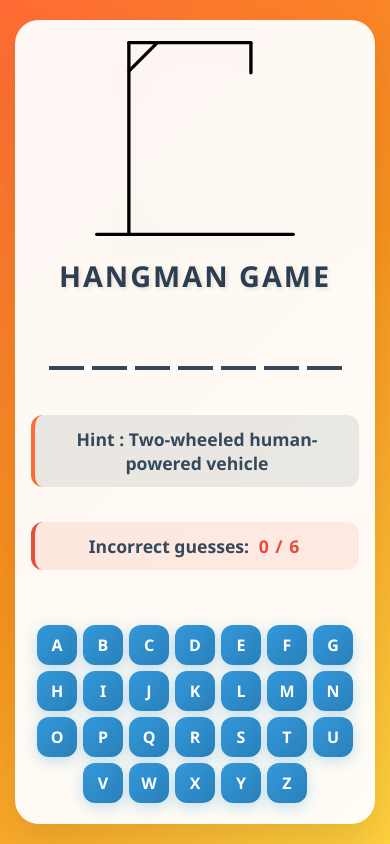
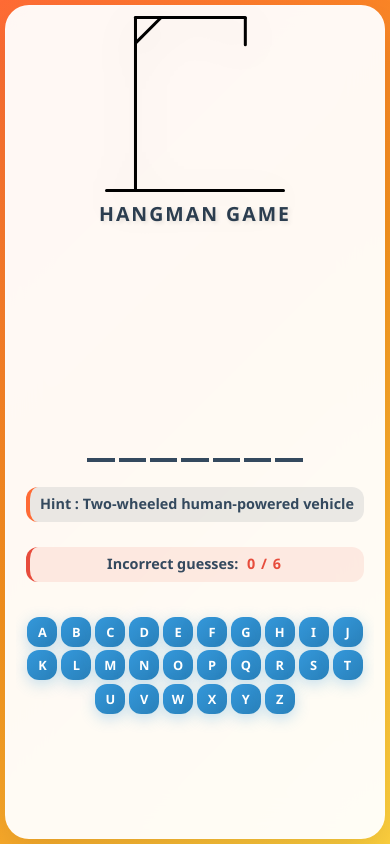
Before and after one commit to samer-svg/Hangman-Game, a plain HTML site: page index.html in a window 390 px wide. Drawn offline with Linux system fonts and the light colour scheme.

Commit message:
Update style.css

```diff
--- a/style.css
+++ b/style.css
@@ -11,10 +11,12 @@ body {
   justify-content: center;
   align-items: center;
   min-height: 100vh;
+  height: 100vh;
+  max-height: 100vh;
   background: linear-gradient(135deg, #ff6b35 0%, #f7931e 50%, #ffd23f 100%);
-  padding: 20px;
+  padding: 10px;
   position: relative;
-  overflow-x: hidden;
+  overflow: hidden;
 }
 
 body::before {
@@ -35,14 +37,16 @@ body::before {
   backdrop-filter: blur(20px);
   max-width: 1000px;
   width: 100%;
-  min-height: 600px;
-  gap: 40px;
-  padding: 40px;
+  height: 100%;
+  max-height: 95vh;
+  gap: clamp(20px, 4vw, 40px);
+  padding: clamp(20px, 3vw, 40px);
   border-radius: 24px;
   box-shadow: 0 20px 40px rgba(0, 0, 0, 0.1);
   border: 1px solid rgba(255, 255, 255, 0.2);
   position: relative;
   z-index: 1;
+  overflow: hidden;
 }
 
 .hangman-box {
@@ -51,23 +55,27 @@ body::before {
   display: flex;
   flex-direction: column;
   align-items: center;
-  gap: 20px;
+  gap: clamp(10px, 2vw, 20px);
+  min-height: 0;
 }
 
 .hangman-box h2 {
-  font-size: 2.5rem;
+  font-size: clamp(1.5rem, 4vw, 2.5rem);
   font-weight: 700;
   color: #2c3e50;
   text-transform: uppercase;
   letter-spacing: 2px;
   margin-bottom: 10px;
   text-shadow: 2px 2px 4px rgba(0, 0, 0, 0.1);
+  line-height: 1.2;
 }
 
 .hangman-box img {
-  max-width: 300px;
+  max-width: min(300px, 40vw);
   width: 100%;
   height: auto;
+  max-height: 40vh;
+  object-fit: contain;
   filter: drop-shadow(0 10px 20px rgba(0, 0, 0, 0.1));
   transition: transform 0.3s ease, opacity 0.3s ease;
 }
@@ -78,28 +86,30 @@ body::before {
 
 .game-box {
   flex: 1;
-  padding: 20px;
+  padding: clamp(10px, 2vw, 20px);
   display: flex;
   flex-direction: column;
-  gap: 30px;
+  gap: clamp(15px, 3vw, 30px);
+  min-height: 0;
+  overflow-y: auto;
 }
 
 .word-display {
   display: flex;
-  gap: 12px;
+  gap: clamp(6px, 1.5vw, 12px);
   list-style: none;
   align-items: center;
   justify-content: center;
   flex-wrap: wrap;
-  margin-bottom: 20px;
+  margin-bottom: clamp(10px, 2vw, 20px);
 }
 
 .word-display .letter {
-  font-size: 2.5rem;
+  font-size: clamp(1.5rem, 4vw, 2.5rem);
   font-weight: 700;
   text-align: center;
-  width: 50px;
-  height: 60px;
+  width: clamp(30px, 8vw, 50px);
+  height: clamp(40px, 10vw, 60px);
   border-bottom: 4px solid #34495e;
   display: flex;
   align-items: center;
@@ -128,14 +138,15 @@ body::before {
 
 .game-box h4 {
   text-align: center;
-  font-size: 1.3rem;
+  font-size: clamp(1rem, 2.5vw, 1.3rem);
   font-weight: 600;
   color: #34495e;
   margin-bottom: 10px;
-  padding: 15px;
+  padding: clamp(10px, 2vw, 15px);
   background: rgba(52, 73, 94, 0.1);
   border-radius: 12px;
   border-left: 4px solid #ff6b35;
+  line-height: 1.3;
 }
 
 .game-box .guesses-text {
@@ -152,18 +163,18 @@ body::before {
 
 .keyboard {
   display: flex;
-  gap: 8px;
+  gap: clamp(4px, 1vw, 8px);
   flex-wrap: wrap;
   justify-content: center;
   align-items: center;
-  margin-top: 20px;
+  margin-top: clamp(10px, 2vw, 20px);
 }
 
 .keyboard button {
-  width: 50px;
-  height: 50px;
+  width: clamp(35px, 8vw, 50px);
+  height: clamp(35px, 8vw, 50px);
   padding: 0;
-  font-size: 1.2rem;
+  font-size: clamp(0.9rem, 2.5vw, 1.2rem);
   font-weight: 600;
   background: linear-gradient(135deg, #3498db 0%, #2980b9 100%);
   color: white;
@@ -214,11 +225,11 @@ body::before {
 
 .game-model .content {
   background: white;
-  max-width: 500px;
+  max-width: min(500px, 90vw);
   width: 90%;
   text-align: center;
   border-radius: 24px;
-  padding: 40px;
+  padding: clamp(20px, 4vw, 40px);
   box-shadow: 0 25px 50px rgba(0, 0, 0, 0.2);
   transform: scale(0.8);
   transition: transform 0.4s cubic-bezier(0.4, 0, 0.2, 1);
@@ -230,21 +241,22 @@ body::before {
 }
 
 .game-model img {
-  max-width: 150px;
+  max-width: min(150px, 30vw);
   margin-bottom: 20px;
   border-radius: 12px;
   box-shadow: 0 10px 20px rgba(0, 0, 0, 0.1);
 }
 
 .game-model h4 {
-  font-size: 2rem;
+  font-size: clamp(1.5rem, 4vw, 2rem);
   font-weight: 700;
   color: #2c3e50;
   margin-bottom: 15px;
+  line-height: 1.2;
 }
 
 .game-model p {
-  font-size: 1.3rem;
+  font-size: clamp(1rem, 2.5vw, 1.3rem);
   margin: 20px 0 30px;
   font-weight: 500;
   color: #34495e;
@@ -259,8 +271,8 @@ body::before {
 }
 
 .game-model button {
-  padding: 15px 30px;
-  font-size: 1.1rem;
+  padding: clamp(12px, 2.5vw, 15px) clamp(20px, 4vw, 30px);
+  font-size: clamp(0.9rem, 2.5vw, 1.1rem);
   font-weight: 600;
   background: linear-gradient(135deg, #ff6b35 0%, #f7931e 100%);
   color: white;
@@ -282,108 +294,127 @@ body::before {
 /* Responsive Design */
 @media (max-width: 768px) {
   body {
-    padding: 15px;
+    padding: 5px;
   }
 
   .container {
     flex-direction: column;
-    padding: 30px 20px;
-    gap: 30px;
-    min-height: auto;
+    padding: clamp(15px, 3vw, 30px);
+    gap: clamp(15px, 3vw, 30px);
+    max-height: 98vh;
   }
 
-  .hangman-box h2 {
-    font-size: 2rem;
-  }
-
-  .hangman-box img {
-    max-width: 250px;
+  .hangman-box {
+    flex-shrink: 0;
   }
 
   .game-box {
-    padding: 0;
-    gap: 25px;
-  }
-
-  .word-display .letter {
-    width: 40px;
-    height: 50px;
-    font-size: 2rem;
-  }
-
-  .keyboard button {
-    width: 45px;
-    height: 45px;
-    font-size: 1.1rem;
-  }
-
-  .game-model .content {
-    padding: 30px 20px;
-  }
-
-  .game-model h4 {
-    font-size: 1.8rem;
-  }
-
-  .game-model p {
-    font-size: 1.1rem;
+    flex: 1;
+    min-height: 0;
+    overflow-y: auto;
   }
 }
 
 @media (max-width: 480px) {
   .container {
-    padding: 20px 15px;
-    gap: 20px;
+    padding: clamp(10px, 2vw, 20px);
+    gap: clamp(10px, 2vw, 20px);
+    max-height: 99vh;
   }
 
   .hangman-box h2 {
-    font-size: 1.8rem;
+    font-size: clamp(1.2rem, 5vw, 1.8rem);
   }
 
   .hangman-box img {
-    max-width: 200px;
+    max-width: min(180px, 50vw);
+    max-height: 30vh;
   }
 
   .word-display {
-    gap: 8px;
+    gap: clamp(4px, 1vw, 8px);
   }
 
   .word-display .letter {
-    width: 35px;
-    height: 45px;
-    font-size: 1.8rem;
+    width: clamp(25px, 7vw, 35px);
+    height: clamp(35px, 9vw, 45px);
+    font-size: clamp(1.2rem, 4vw, 1.8rem);
   }
 
   .keyboard {
-    gap: 6px;
+    gap: clamp(3px, 1vw, 6px);
   }
 
   .keyboard button {
-    width: 40px;
-    height: 40px;
-    font-size: 1rem;
+    width: clamp(30px, 7vw, 40px);
+    height: clamp(30px, 7vw, 40px);
+    font-size: clamp(0.8rem, 2.5vw, 1rem);
   }
 
   .game-box h4 {
-    font-size: 1.1rem;
-    padding: 12px;
+    font-size: clamp(0.9rem, 2.5vw, 1.1rem);
+    padding: clamp(8px, 2vw, 12px);
   }
 
   .game-model .content {
-    padding: 25px 15px;
+    padding: clamp(15px, 3vw, 25px);
   }
 
   .game-model h4 {
-    font-size: 1.6rem;
+    font-size: clamp(1.3rem, 4vw, 1.6rem);
   }
 
   .game-model p {
-    font-size: 1rem;
+    font-size: clamp(0.9rem, 2.5vw, 1rem);
   }
 
   .game-model button {
-    padding: 12px 25px;
-    font-size: 1rem;
+    padding: clamp(10px, 2.5vw, 12px) clamp(15px, 3vw, 25px);
+    font-size: clamp(0.8rem, 2.5vw, 1rem);
+  }
+}
+
+/* Landscape orientation adjustments for mobile */
+@media (max-height: 500px) and (orientation: landscape) {
+  body {
+    padding: 2px;
+  }
+
+  .container {
+    max-height: 99vh;
+    padding: clamp(8px, 1.5vw, 15px);
+    gap: clamp(8px, 1.5vw, 15px);
+  }
+
+  .hangman-box h2 {
+    font-size: clamp(1rem, 3vw, 1.5rem);
+    margin-bottom: 5px;
+  }
+
+  .hangman-box img {
+    max-height: 25vh;
+  }
+
+  .game-box {
+    gap: clamp(8px, 1.5vw, 15px);
+  }
+
+  .word-display .letter {
+    width: clamp(20px, 5vw, 30px);
+    height: clamp(25px, 6vw, 35px);
+    font-size: clamp(1rem, 3vw, 1.5rem);
+  }
+
+  .keyboard button {
+    width: clamp(25px, 6vw, 35px);
+    height: clamp(25px, 6vw, 35px);
+    font-size: clamp(0.7rem, 2vw, 0.9rem);
+  }
+
+  .game-box h4 {
+    font-size: clamp(0.8rem, 2vw, 1rem);
+    padding: clamp(6px, 1.5vw, 10px);
+    margin-bottom: 5px;
   }
 }
 
```
